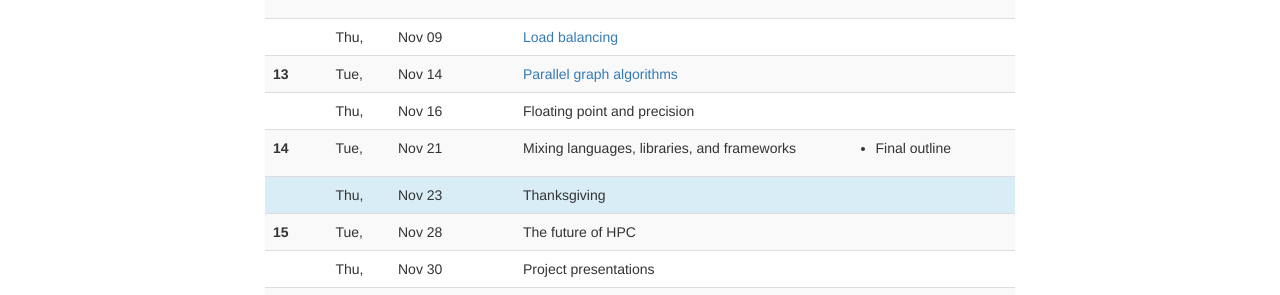
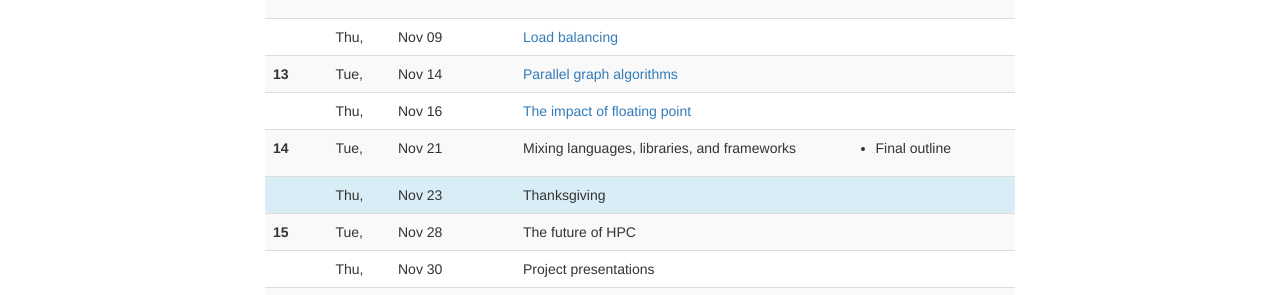
Before and after one commit to cornell-cs5220-f17/cs5220-f17, a Jekyll site: the page built from web/schedule.html, in a window 1280 px wide and 900 px high, scrolled down 745 px. Shown: the part 465-760 px from the top of the window. Built offline with Jekyll 4.4.1, drawn with Linux system fonts in a browser that asks for light colours; nearby versions of some CDN libraries.

Commit message:
Added FP lecture.

```diff
--- a/web/_data/lectures.yml
+++ b/web/_data/lectures.yml
@@ -164,7 +164,8 @@
   slides: 2017-11-14-slides.pdf
 -
   date: 2017-11-16
-  info: Floating point and precision
+  info: The impact of floating point
+  slides: 2017-11-16-slides.pdf
 #
 # ==================
 # Week 14
```
Also changed, not shown: lec/figs/goldstine.jpg (added), lec/figs/kahan.jpg (added), lec/figs/turing.jpg (added), lec/figs/von-neumann.jpg (added), lec/figs/wilkinson.jpg (added), 2 other files.
